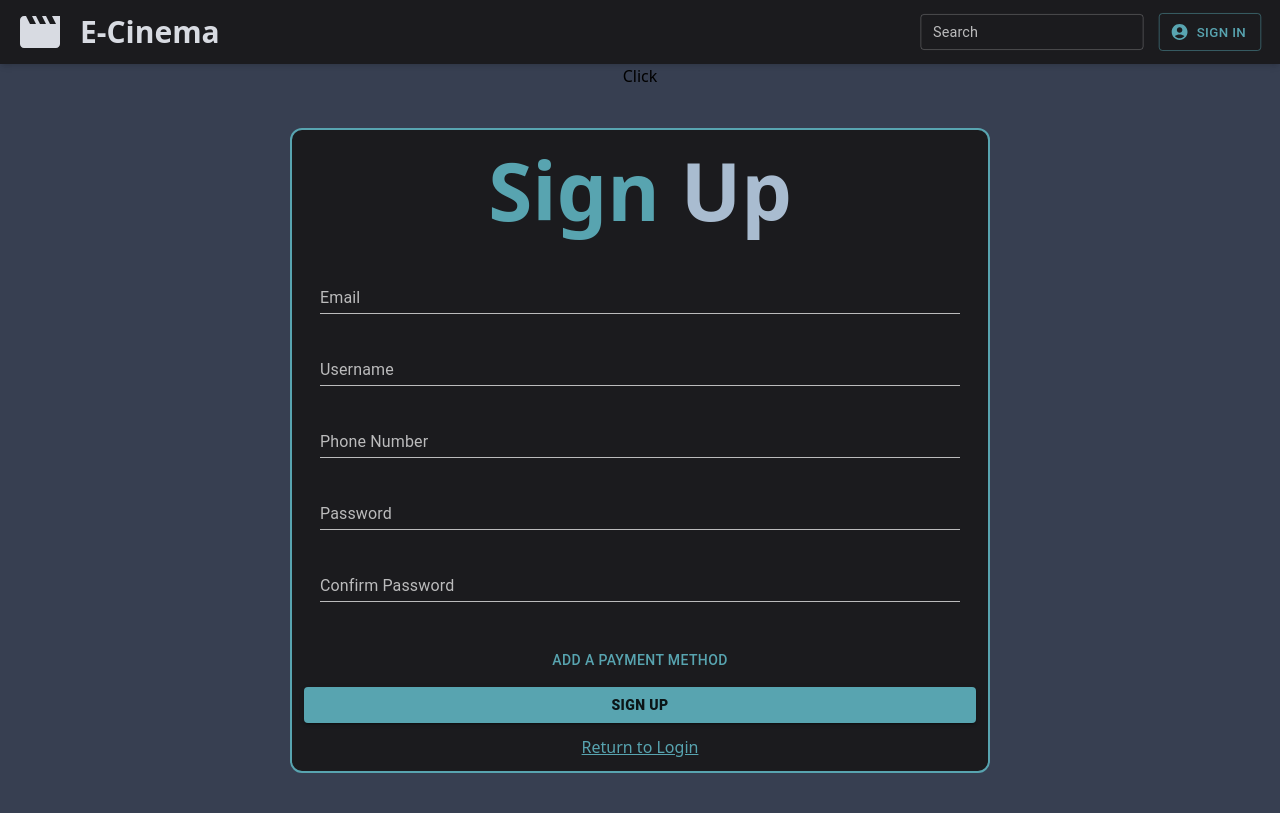
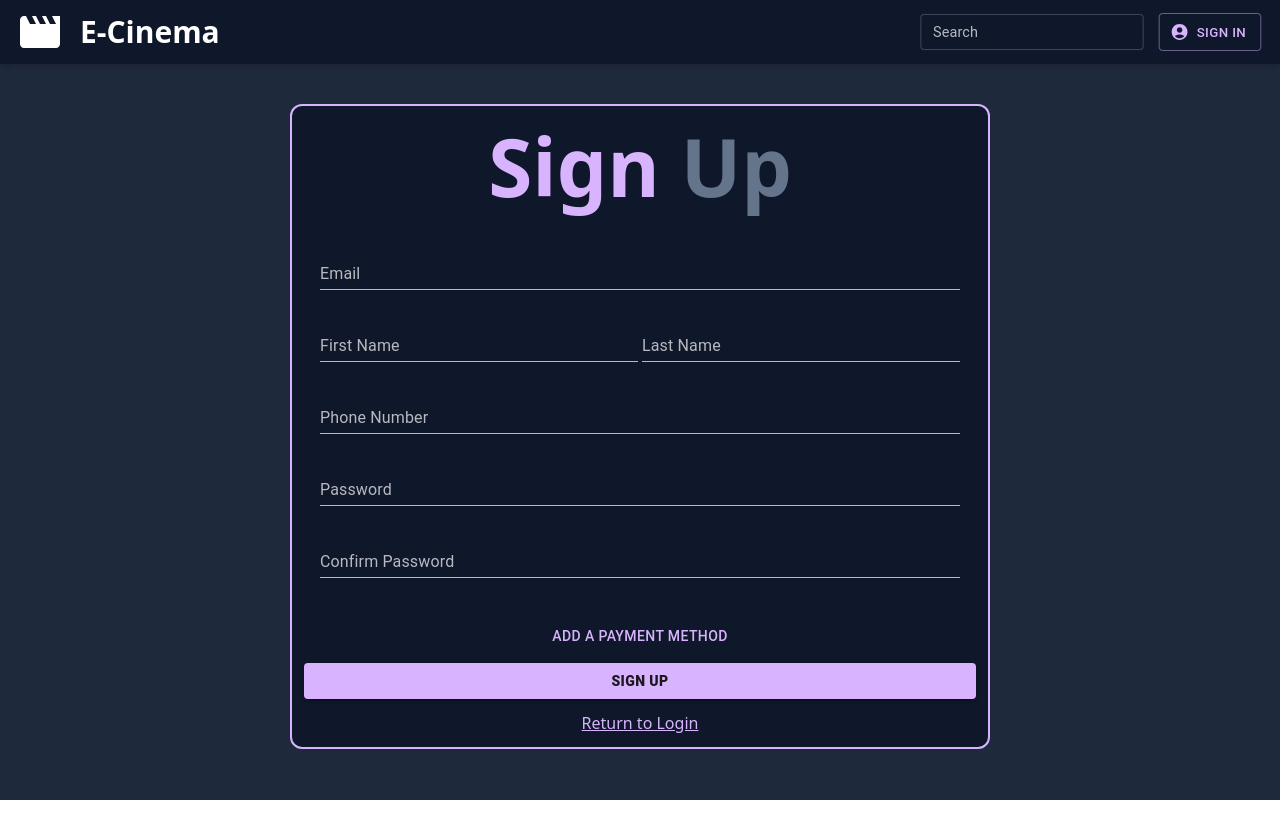
Before and after one commit to Razvan789/4050-FrontEnd, a Next.js app: page /signUp in a window 1280 px wide. Built offline with nearby package versions, Linux system fonts and the light colour scheme; no server answers.

Commit message:
still broke

```diff
--- /dev/null
+++ b/src/components/forms.tsx
@@ -0,0 +1,60 @@
+import React, { useState } from 'react'
+import { TextField, Box } from '@mui/material'
+import dayjs, { Dayjs } from 'dayjs';
+import { DatePicker } from '@mui/x-date-pickers'
+
+export type signUpInfo = {
+    firstName: string,
+    lastName: string,
+    email: string,
+    password: string,
+    confirmPassword: string,
+    cardNumber: string,
+    cardName: string,
+    cardExpiration: string,
+    cardCVC: string,
+    phoneNumber: string,
+}
+
+interface SignUpFormProps {
+    formInfo: signUpInfo,
+    handleSignUpChange: (event: React.ChangeEvent<HTMLInputElement>) => void,
+    cardDetailsOpen: boolean,
+}
+
+export function SignUpForm({ formInfo, handleSignUpChange, cardDetailsOpen }: SignUpFormProps) {
+    const [expirationDate, setExpirationDate] = useState<Dayjs | null>(null);
+    return (
+        <form className='flex flex-col space-y-6 p-4 mb-4 w-full'>
+            <TextField id='email' name="email" variant='standard' type="email" label='Email'></TextField>
+            <div className='flex w-full'>
+                <TextField name="firstName" className='w-full mr-1' variant='standard' type="text" label='First Name' value={formInfo?.firstName} onChange={handleSignUpChange}></TextField>
+                <TextField name="lastName" className='w-full' variant='standard' type="text" label='Last Name' value={formInfo?.lastName} onChange={handleSignUpChange}></TextField>
+            </div>
+            <TextField name="phoneNumber" variant='standard' type="text" label='Phone Number' onChange={handleSignUpChange}></TextField>
+            <TextField name="password" variant='standard' type="password" label='Password' onChange={handleSignUpChange}></TextField>
+            <TextField name="confirmPassword" variant='standard' type="password" label='Confirm Password' onChange={handleSignUpChange}></TextField>
+
+            <div className={cardDetailsOpen ? "block w-full" : "hidden"}>
+                {/* <Divider className='lg:float-left' orientation={
+                            screen?.width >= 1024 ? "vertical" : "horizontal"
+                            } /> */}
+                <div className='flex flex-col space-y-6 mb-4'>
+                    <TextField name="cardName" variant='standard' type="text" label='Cardholder Name' onChange={handleSignUpChange}></TextField>
+                    <TextField name='cardNumber' variant='standard' type="text" label='Card Number' onChange={handleSignUpChange}></TextField>
+                    <DatePicker views={['year', 'month']}
+                        label="Year and Month"
+                        minDate={dayjs()}
+                        maxDate={dayjs().add(10, 'year')}
+                        value={expirationDate}
+                        onChange={(newValue) => {
+                            setExpirationDate(newValue);
+                        }}
+                        renderInput={(params) => <TextField {...params} variant='standard' helperText={null} />}
+                    />
+                    <TextField name="cardCVC" variant='standard' type="text" label='CCV' onChange={handleSignUpChange}></TextField>
+                </div>
+            </div>
+        </form>
+    )
+}
--- a/src/components/layout.tsx
+++ b/src/components/layout.tsx
@@ -90,7 +90,7 @@ const themes = [
     },
 ]
 
-const colors = themes[0];
+const colors = themes[1];
 const theme = createTheme({
     status: {
         danger: '#e53e3e',
@@ -144,7 +144,6 @@ export default function Layout({ children, }: layoutProps) {
                         <div className='bg-bg-light overflow-hidden'>
                             <main className="container flex flex-col min-h-screen mx-auto min-w-full" >
                                 <Navbar title="E-Cinema" userInfo={user} />
-                                <button onClick={() => {getUser("razvanbeldeanu789@gmail.com").then((user)=> setUser(user))}}>Click</button>
                                 {children}
                             </main>
                         </div>
--- a/src/pages/index.tsx
+++ b/src/pages/index.tsx
@@ -15,7 +15,7 @@ const handleFilterDelete = () => {
 
 export default function Home() {
   const user: User = useContext(UserContext);
-  console.log("User from ind",user);
+  console.log("User from in",user);
   return (
     <Layout>
       <Head>
--- a/src/pages/signUp.tsx
+++ b/src/pages/signUp.tsx
@@ -2,15 +2,23 @@ import React from 'react'
 import Layout from '../components/layout'
 import StyleBox from '../components/styleBox'
 import { TextField, Button, Divider } from '@mui/material'
-import { DatePicker } from '@mui/x-date-pickers'
 import { useState } from 'react'
-import dayjs, { Dayjs } from 'dayjs';
 import Link from 'next/link'
 import useWindowDimensions from '../utils/windowControl'
+import { SignUpForm, signUpInfo } from '../components/forms'
 
 export default function SignUp() {
     const [cardDetailsOpen, setCardDetailsOpen] = useState(false);
-    const [expirationDate, setExpirationDate] = useState<Dayjs | null>(null);
+
+    const [signUpInfo, setSignUpInfo] = useState<signUpInfo>({} as signUpInfo);
+
+    function handleSignUpChange(event: React.ChangeEvent<HTMLInputElement>) {
+        setSignUpInfo({
+            ...signUpInfo,
+            [event.target.name]: event.target.value
+        } as signUpInfo);
+    }
+
     const screen = useWindowDimensions();
 
     function handleOpenCard() {
@@ -28,39 +36,13 @@ export default function SignUp() {
                     <span className="text-primary">Sign</span> Up
                 </h1>
                 <div className="lg:flex">
-                    <form className='flex flex-col space-y-6 p-4 mb-4 w-full'>
-                        <TextField variant='standard' type="email" label='Email'></TextField>
-                        <TextField variant='standard' type="text" label='Username'></TextField>
-                        <TextField variant='standard' type="text" label='Phone Number'></TextField>
-                        <TextField variant='standard' type="password" label='Password'></TextField>
-                        <TextField variant='standard' type="password" label='Confirm Password'></TextField>
-                    </form>
-                    <div className={cardDetailsOpen ? "block w-full" : "hidden"}>
-                        {/* <Divider className='lg:float-left' orientation={
-                            screen?.width >= 1024 ? "vertical" : "horizontal"
-                            } /> */}
-                        <form className='flex flex-col space-y-6 p-4 mb-4'>
-                            <TextField variant='standard' type="text" label='Cardholder Name'></TextField>
-                            <TextField variant='standard' type="text" label='Card Number'></TextField>
-                            <DatePicker views={['year', 'month']}
-                                label="Year and Month"
-                                minDate={dayjs()}
-                                maxDate={dayjs().add(10, 'year')}
-                                value={expirationDate}
-                                onChange={(newValue) => {
-                                    setExpirationDate(newValue);
-                                }}
-                                renderInput={(params) => <TextField {...params} variant='standard' helperText={null} />}
-                            />
-                            <TextField variant='standard' type="text" label='CCV'></TextField>
-                        </form>
-                    </div>
+                    <SignUpForm formInfo={signUpInfo} handleSignUpChange={handleSignUpChange} cardDetailsOpen={cardDetailsOpen} />
                 </div>
                 <Button className='w-full my-2' onClick={handleOpenCard}> {cardDetailsOpen ? "Not Right Now" : "Add a Payment Method"}</Button>
 
-                <Link href='/login'>
-                    <Button className="bg-primary w-full font-extrabold" variant='contained'>Sign Up</Button>
-                </Link>
+                {/* <Link href='/login'> */}
+                    <Button className="bg-primary w-full font-extrabold" variant='contained' onClick={()=>{console.log(signUpInfo)}}>Sign Up</Button>
+                {/* </Link> */}
                 <Link href='/login'><p className='text-primary cursor-pointer text-center mt-3 underline'>Return to Login</p></Link>
             </StyleBox>
         </Layout>
--- a/src/utils/backendInfo.ts
+++ b/src/utils/backendInfo.ts
@@ -1,2 +1,14 @@
 //Server url
 export const serverUrl = "http://localhost:5000";
+
+// Aysnc function to send Post request to server
+export const sendPostRequest = async (url: string, data: any) => {
+    const response = await fetch(url, {
+        method: "POST",
+        headers: {
+        "Content-Type": "application/json",
+        },
+        body: JSON.stringify(data),
+    });
+    return response.json();
+};
```
